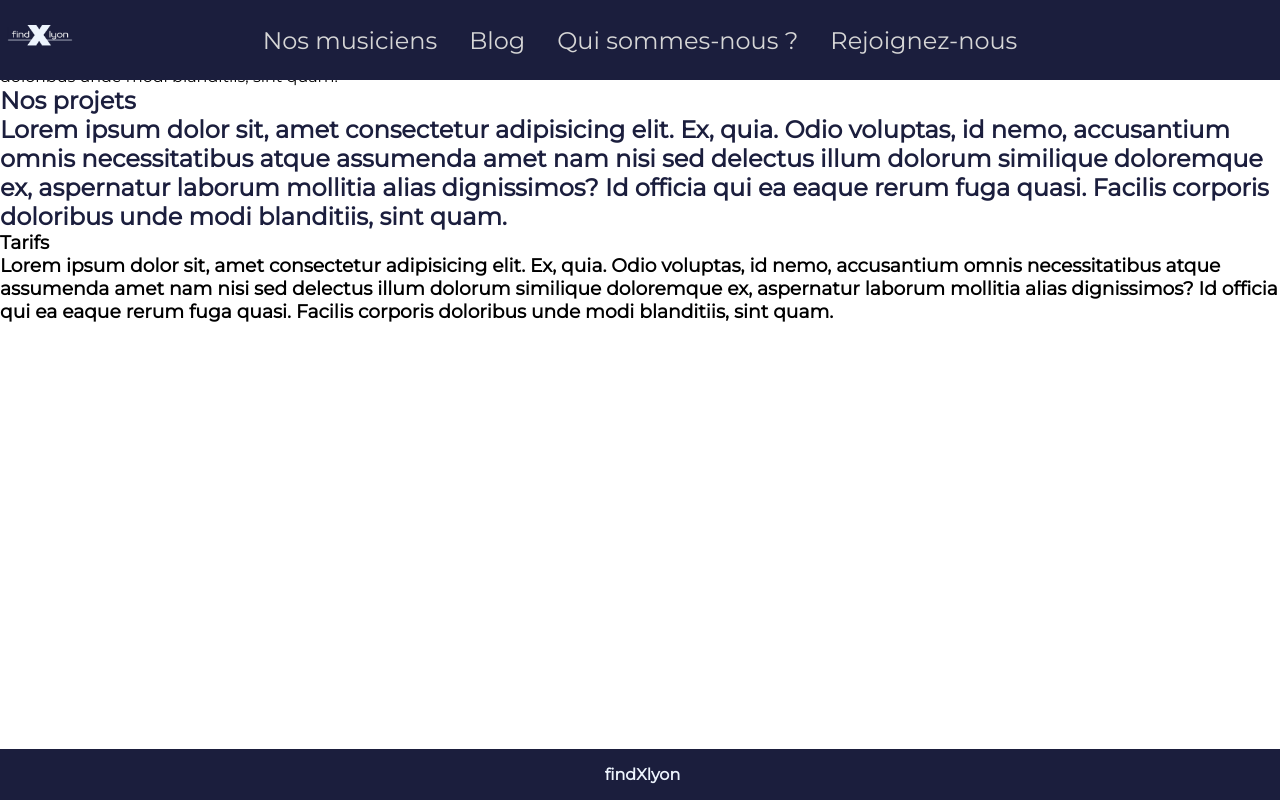
After one commit to Bachir-Ndiaye/ProjetWCS-LesMusiciens, a PHP site: page /rejoindre.php in a window 1280 px wide. The commit adds this page. Run offline with PHP 8.4, Linux system fonts and the light colour scheme.

Commit message:
création de la page rejoignez-nous (base) prochaine étape le css

```diff
--- /dev/null
+++ b/rejoindre.php
@@ -0,0 +1,43 @@
+<!DOCTYPE html>
+<html lang="en">
+<head>
+    <meta charset="UTF-8">
+    <meta http-equiv="X-UA-Compatible" content="IE=edge">
+    <meta name="viewport" content="width=device-width, initial-scale=1.0">
+    <link rel="stylesheet" href="./src/css/mobile-first.css">
+    <title>Document</title>
+
+</head>
+<body>
+<?php require './src/php/header.php'; ?>
+
+   <div>
+    <article class="valeur">
+        <h1>Nos valeurs</h1>
+        <p>Lorem ipsum dolor sit, amet consectetur adipisicing elit. Ex, quia.
+        Odio voluptas, id nemo, accusantium omnis necessitatibus atque assumenda amet nam nisi sed delectus illum dolorum similique doloremque ex,
+        aspernatur laborum mollitia alias dignissimos? Id officia qui ea eaque rerum fuga quasi.
+        Facilis corporis doloribus unde modi blanditiis, sint quam.</p>
+    </article>
+
+    <article clas="projet">
+        <h2>Nos projets</2>
+        <p>Lorem ipsum dolor sit, amet consectetur adipisicing elit. Ex, quia.
+        Odio voluptas, id nemo, accusantium omnis necessitatibus atque assumenda amet nam nisi sed delectus illum dolorum similique doloremque ex,
+        aspernatur laborum mollitia alias dignissimos? Id officia qui ea eaque rerum fuga quasi.
+        Facilis corporis doloribus unde modi blanditiis, sint quam.</p>
+    </article>
+
+    <article class="">
+        <h3>Tarifs</3>
+        <p>Lorem ipsum dolor sit, amet consectetur adipisicing elit. Ex, quia.
+        Odio voluptas, id nemo, accusantium omnis necessitatibus atque assumenda amet nam nisi sed delectus illum dolorum similique doloremque ex,
+        aspernatur laborum mollitia alias dignissimos? Id officia qui ea eaque rerum fuga quasi.
+        Facilis corporis doloribus unde modi blanditiis, sint quam.</p>
+    </article>
+    </div>
+
+<?php require './src/php/footer.php'; ?>
+<script type="text/javascript" src="./src/js/header.js"></script>
+</body>
+</html>
--- a/src/css/mobile-first.css
+++ b/src/css/mobile-first.css
@@ -90,6 +90,8 @@ nav{
     background-color: var(--dark-blue);
     color: var(--very-light-blue);
     padding: 1rem 2rem;
+    position: fixed;bottom: 0;left: 0;right:0;
+
 }
 .basic-footer h4{
     padding-left: 5px;
@@ -151,7 +153,7 @@ nav{
     padding: 25px 25px;
     border-radius: 50%;
     font-family: 'Press Start 2P', cursive;
-    z-index: 2;
+    z-index: 0;
 }
 .img-v1{
     margin-right: -2.8rem;
@@ -241,14 +243,15 @@ nav{
 /*END - post announce css*/
 
 /* start css slider */
-#slider{
+    #slider
+    {
         width: 100%;
         overflow: hidden;
         background-color: #1B1E3D ;
         padding-top: 80px;
-
     }
-#slider figure {
+    #slider figure
+    {
         position: relative;
         width:500%;
         margin: 0;
@@ -257,9 +260,9 @@ nav{
         animation: 25s slidy infinite;
     }
   #slider figure img
-  { width: 20%; height: auto; float: left;
-}
-     @keyframes slidy {
+  { width: 20%; height: auto; float: left; }
+     @keyframes slidy
+     {
         0% { left: 0%; }
         20% { left: 0%; }
         25% { left: -100%; }
@@ -343,3 +346,6 @@ padding-right: 1rem;;
     padding: 0rem 1rem;
     }
 }
+/* MEDIA QUARIES END */
+
+/* rejoindre start */
--- a/src/php/header.php
+++ b/src/php/header.php
@@ -5,7 +5,7 @@
             <li class="item-nav"><a href="#"> Nos musiciens</a></li>
             <li class="item-nav"><A href="blog.php">Blog</a></li>
             <li class="item-nav"><a href="#">Qui sommes-nous ?</a></li>
-            <li class="item-nav"><a href="#">Rejoignez-nous</a></li>
+            <li class="item-nav"><a href="rejoindre.php">Rejoignez-nous</a></li>
         </ul>
         <img src="./src/img/menu.svg" alt="hamburger-logo" class="logo-menu">
     </nav>
```
Also changed, not shown: README.md (deleted), blog.php (renamed from src/php/blog.php). Lines whose indentation alone changed are shown as unchanged.
